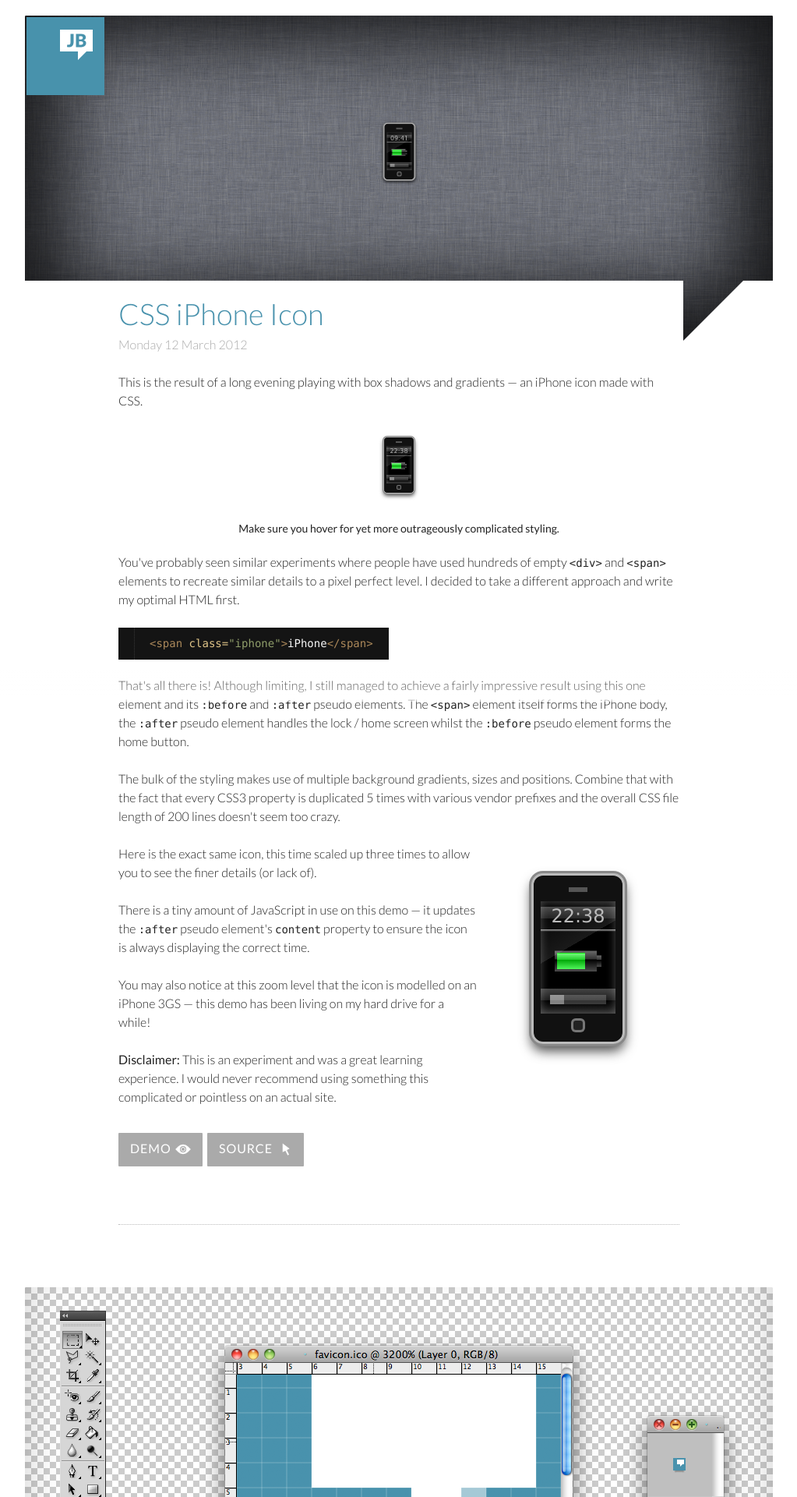
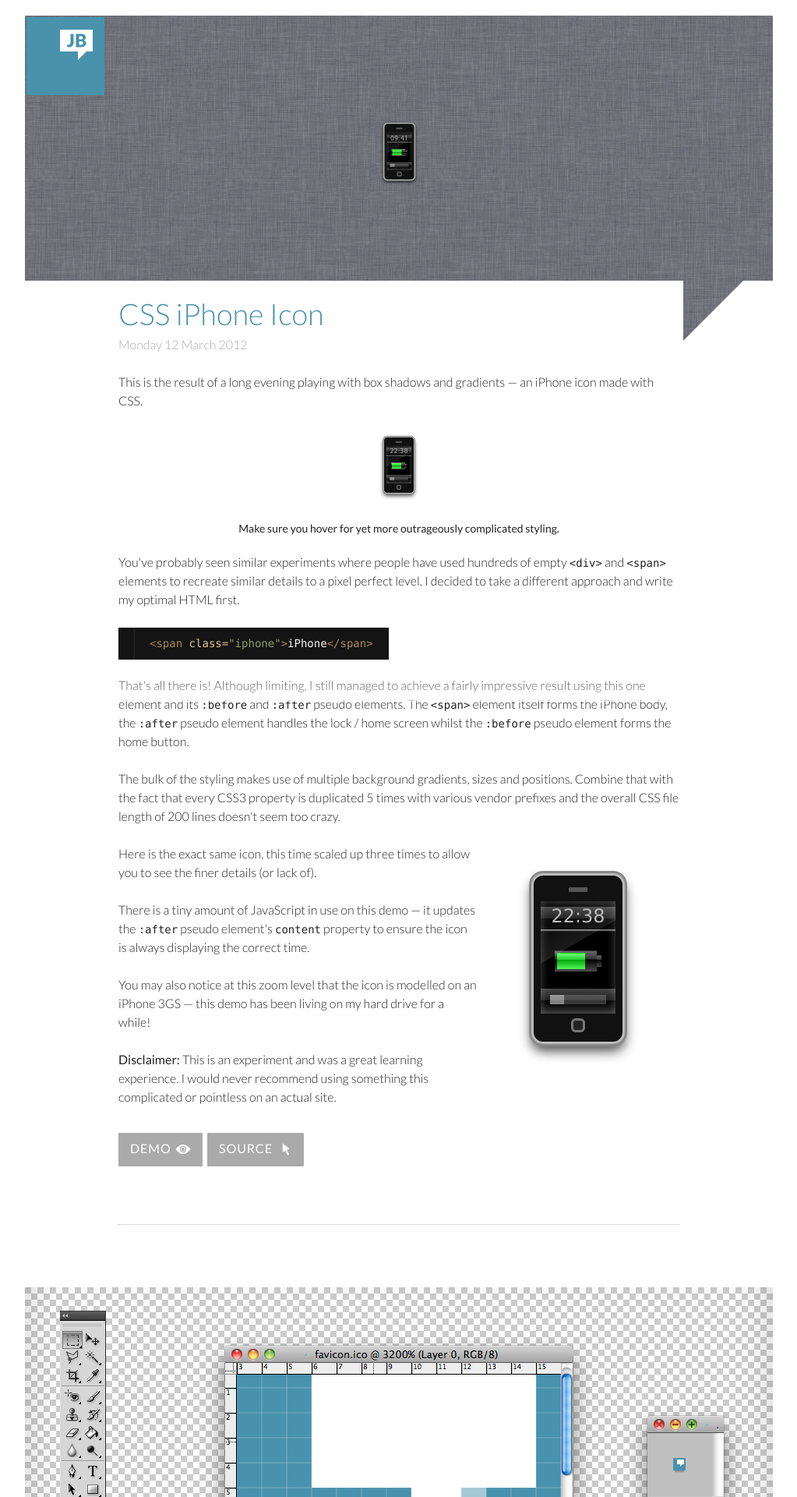
Before and after one commit to jackbrewer/legacy.jackbrewer.co.uk, a Jekyll site: the page built from index.html, in a window 1280 px wide. Shown: the top 1920 px of the page at 78% size, without its empty margins (128-1151 px from the left). Built offline with Jekyll 4.4.1, drawn with Linux system fonts in a browser that asks for light colours; nearby versions of some CDN libraries; the list of posts is cut into pages by our own code.

Commit message:
Removing heavy inset box shadow - rendering problems

```diff
--- a/assets/css-iphone-icon/css/header.css
+++ b/assets/css-iphone-icon/css/header.css
@@ -13,11 +13,11 @@
 	    -ms-transition: background-position .6s cubic-bezier(.41,.26,.48,1.14);
 	     -o-transition: background-position .6s cubic-bezier(.41,.26,.48,1.14);
 	        transition: background-position .6s cubic-bezier(.41,.26,.48,1.14);
-	-webkit-box-shadow: 0px -20px 100px 50px rgba(0,0,0,.8) inset;
+/*	-webkit-box-shadow: 0px -20px 100px 50px rgba(0,0,0,.8) inset;
 	   -moz-box-shadow: 0px -20px 100px 50px rgba(0,0,0,.8) inset;
 	    -ms-box-shadow: 0px -20px 100px 50px rgba(0,0,0,.8) inset;
 	     -o-box-shadow: 0px -20px 100px 50px rgba(0,0,0,.8) inset;
-	        box-shadow: 0px -20px 100px 50px rgba(0,0,0,.8) inset;
+	        box-shadow: 0px -20px 100px 50px rgba(0,0,0,.8) inset;*/
 }
 #css-iphone-icon:hover header {
 	background-position: -60% 40%, 50% 40%, 0% 50%;
@@ -26,10 +26,10 @@
 /* Landscape iPhone and smaller */
 @media only screen and (max-width: 480px) {
 	#css-iphone-icon header {
-		-webkit-box-shadow: 0px -20px 50px 50px rgba(0,0,0,.8) inset;
+/*		-webkit-box-shadow: 0px -20px 50px 50px rgba(0,0,0,.8) inset;
 		   -moz-box-shadow: 0px -20px 50px 50px rgba(0,0,0,.8) inset;
 		    -ms-box-shadow: 0px -20px 50px 50px rgba(0,0,0,.8) inset;
 		     -o-box-shadow: 0px -20px 50px 50px rgba(0,0,0,.8) inset;
-		        box-shadow: 0px -20px 50px 50px rgba(0,0,0,.8) inset;
+		        box-shadow: 0px -20px 50px 50px rgba(0,0,0,.8) inset;*/
 	}
 }
```
